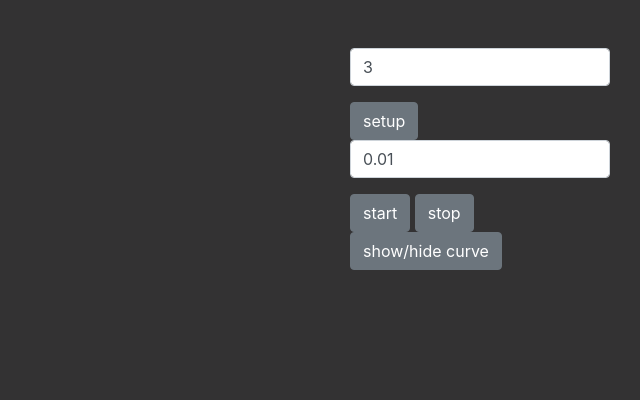
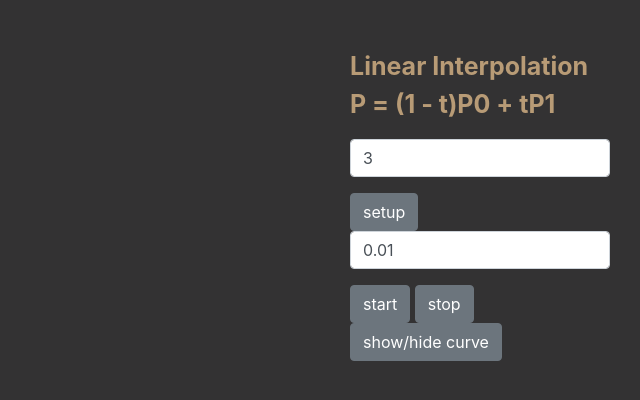
Before and after one commit to aakkaakkii/BezierCurves, a plain HTML site: page index.html in a window 1280 px wide. Shown: the whole page, without its empty margins (640-1280 px from the left). Drawn offline with nearby package versions, Linux system fonts and the light colour scheme.

Commit message:
start button fix

```diff
--- a/index.html
+++ b/index.html
@@ -16,6 +16,12 @@
         </div>
         <div class="col-3">
             <div class="container-fluid mt-5">
+                <div class="row mb-3">
+                    <div class="col-12" style="color: #b89b76; font-size: 25px!important; font-weight: bold">
+                        Linear Interpolation<br/>
+                        P = (1 - t)P0 + tP1
+                    </div>
+                </div>
                 <div class="row">
                     <div class="col-auto">
                     <div class="form-group">
```
